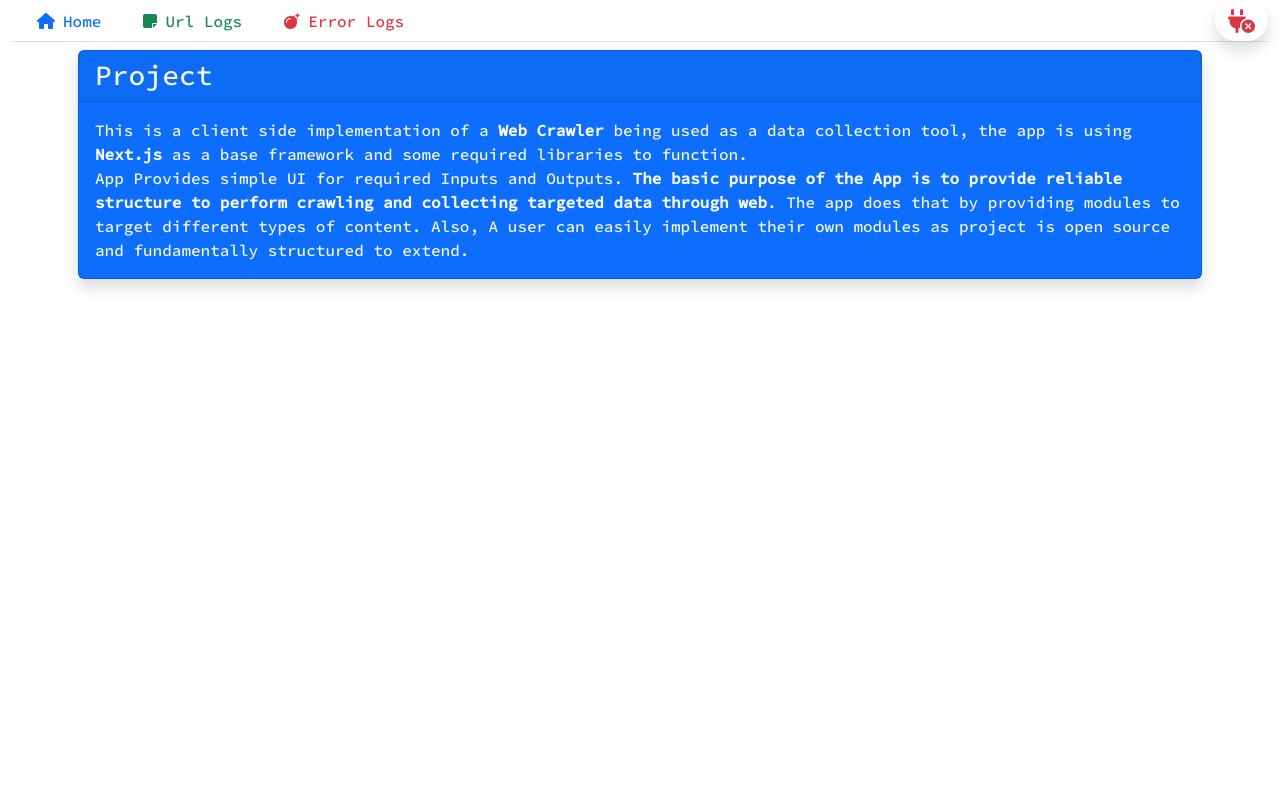
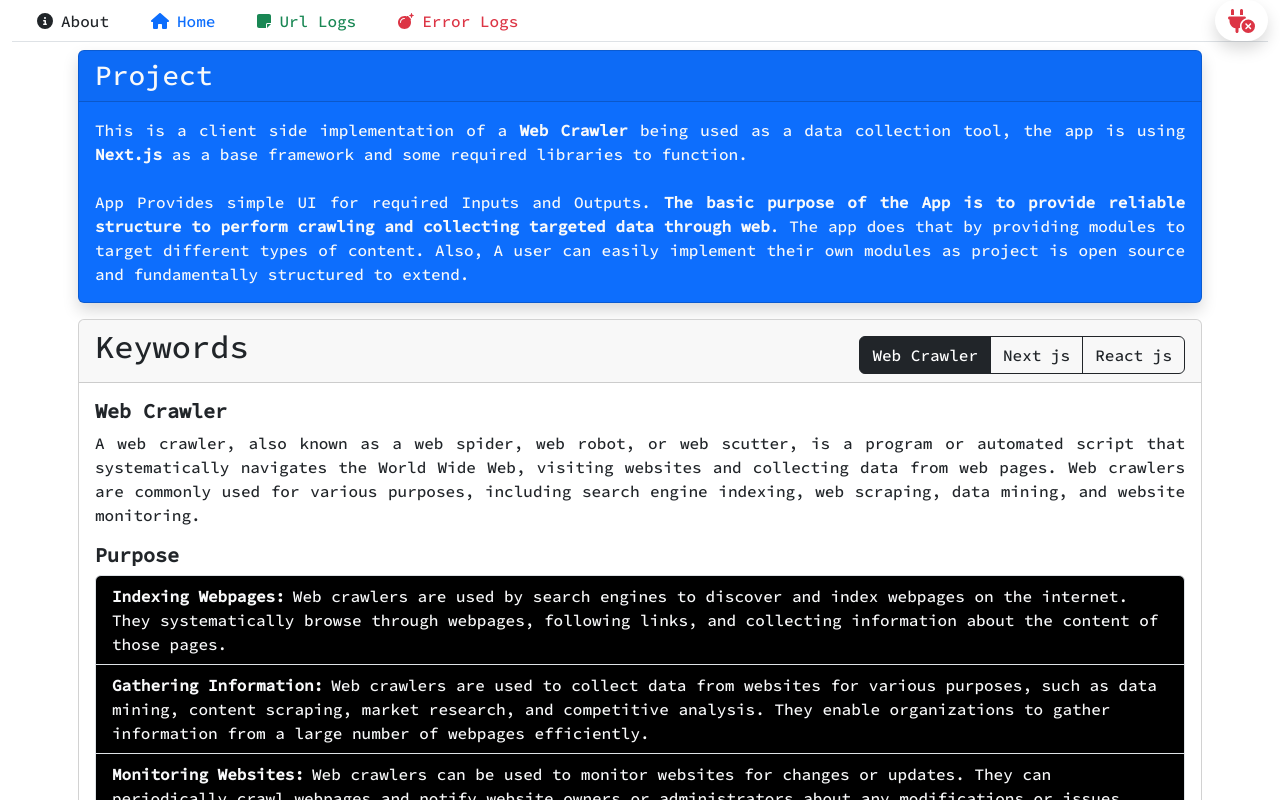
Before and after one commit to astric-0/NextCrawler, a Next.js app: page /about in a window 1280 px wide. Built offline with nearby package versions, Linux system fonts and the light colour scheme.

Commit message:
added KeywordCard

```diff
--- a/components/index.js
+++ b/components/index.js
@@ -20,6 +20,8 @@ import BatchInfo from "./panels/BatchInfo";
 import ExpandBtn from "./ExpandBtn";
 import StatusControl from "./StatusControl";
 
+import * as Info from "./info";
+
 export {
     Layout,
     TopPanel,
@@ -41,4 +43,6 @@ export {
     PanelTitle,
     BatchInfo,
     ExpandBtn,
+
+    Info,
 }
--- /dev/null
+++ b/components/info/KeywordCard.js
@@ -0,0 +1,54 @@
+import React, { useState } from "react";
+import keywords from "./keywords";
+import { Button, ButtonGroup, Card, ListGroup } from "react-bootstrap";
+
+const KeywordCard = _ => {
+    const [currentKeyword, setCurrentKeyword] = useState(keywords[0]);
+
+    const keywordsBtnList = keywords.map((word, index) =>  (
+            <Button
+                key={index}
+                variant="outline-dark"
+                onClick={_ => setCurrentKeyword(word)}
+                active={currentKeyword.keyword == word.keyword}
+            >
+                {word.title}
+            </Button>
+        )
+    );
+
+    const keywordPointsLists = currentKeyword.lists?.map(({ listTitle, keyPoints }, index) => {
+
+        const pointsList = keyPoints?.map(({ itemTitle, itemDetail }, index) => (
+            <ListGroup.Item as='li' className='bg-black text-light' key={index}>
+                <span className="fw-bold me-2">{itemTitle}:</span>
+                {itemDetail}
+            </ListGroup.Item>
+        ));
+
+        return (
+            <div className='mt-2' key={index}>
+                <h5 className='h5 fw-bold'>{listTitle}</h5>
+                <ListGroup as='ul'>{pointsList}</ListGroup>
+            </div>
+        );
+    });
+
+    return (
+        <Card className='mt-3'>
+            <Card.Header className="d-flex justify-content-between">
+                <span className='h2'>Keywords</span>
+                <ButtonGroup variant='dark' className='mt-2'>
+                    {keywordsBtnList}
+                </ButtonGroup>
+            </Card.Header>
+            <Card.Body>
+                <Card.Title className="h3 fw-bold">{currentKeyword.title}</Card.Title>
+                <Card.Text align='justify'>{currentKeyword.detail}</Card.Text>
+                {keywordPointsLists}
+            </Card.Body>
+        </Card>
+    );
+}
+
+export default KeywordCard;
--- /dev/null
+++ b/components/info/index.js
@@ -0,0 +1,7 @@
+import keywords from "./keywords";
+import KeywordCard from "./KeywordCard";
+
+export {
+    keywords,
+    KeywordCard,
+}
--- /dev/null
+++ b/components/info/keywords.js
@@ -0,0 +1,79 @@
+const keywords = [
+    {
+        keyword: 'webCrawler',
+        title: 'Web Crawler',
+        detail: `A web crawler, also known as a web spider, web robot, or web scutter, is a program or automated script that systematically navigates the World Wide Web, visiting websites and collecting data from web pages. Web crawlers are commonly used for various purposes, including search engine indexing, web scraping, data mining, and website monitoring.`,
+        lists: [
+            {
+                listTitle: 'Purpose',
+                keyPoints: [
+                    {
+                        itemTitle: 'Indexing Webpages',
+                        itemDetail: 'Web crawlers are used by search engines to discover and index webpages on the internet. They systematically browse through webpages, following links, and collecting information about the content of those pages.',
+                    },
+                    {
+                        itemTitle: 'Gathering Information',
+                        itemDetail: 'Web crawlers are used to collect data from websites for various purposes, such as data mining, content scraping, market research, and competitive analysis. They enable organizations to gather information from a large number of webpages efficiently.',
+                    },
+                    {
+                        itemTitle: 'Monitoring Websites',
+                        itemDetail: 'Web crawlers can be used to monitor websites for changes or updates. They can periodically crawl webpages and notify website owners or administrators about any modifications or issues detected.',
+                    }
+                ]
+            }
+        ]
+    },
+
+    {
+        keyword: 'nextjs',
+        title: 'Next js',
+        detail: 'Next.js is a popular and open-source JavaScript framework that is built on top of React. It is designed for building web applications, and it provides a set of tools and features that simplify the development process and improve the performance and user experience of web applications',
+        lists: [
+            {
+                listTitle: 'Features',
+                keyPoints: [
+                    {
+                        itemTitle: 'Server-Side Rendering (SSR)',
+                        itemDetail: 'Next.js supports server-side rendering out of the box, which means that the initial rendering of pages happens on the server, improving performance and SEO. It allows you to create dynamic web applications while maintaining the advantages of server-side rendering',
+                    },
+                    {
+                        itemTitle: 'Static Site Generation (SSG)',
+                        itemDetail: 'Next.js can also generate static HTML files at build time, which is a great option for content-heavy websites. This approach can significantly improve loading speed and scalability.',
+                    },
+                    {
+                        itemTitle: 'Routing',
+                        itemDetail: 'Next.js has a file-based routing system. You can create routes simply by organizing your project files and folders in the pages directory.',
+                    }
+                ]
+            }
+        ]
+    },
+
+    {
+        keyword: 'reactjs',
+        title: 'React js',
+        detail: 'React, is an open-source JavaScript library for building user interfaces. It was developed and is maintained by Facebook and a community of individual developers and companies. React is a popular choice for creating interactive and dynamic user interfaces for web applications',
+        lists: [
+            {
+                listTitle: 'Features',
+                keyPoints: [
+                    {
+                        itemTitle: 'Component-Based',
+                        itemDetail: 'React is built around the concept of reusable components. Components are self-contained, independent units of the user interface that can be composed to create complex UIs. This component-based architecture promotes reusability, maintainability, and scalability.',
+                    },
+                    {
+                        itemTitle: 'Virtual DOM',
+                        itemDetail: 'React uses a virtual representation of the DOM (Document Object Model) to optimize rendering performance. Instead of updating the actual DOM directly, React compares the virtual DOM to the real DOM and updates only the parts that have changed. This minimizes the number of updates and enhances the performance of web applications.',
+                    },
+                    {
+                        itemTitle: 'JSX',
+                        itemDetail: 'React introduces JSX (JavaScript XML), which is an extension to JavaScript that allows you to write HTML-like code within your JavaScript code. JSX makes it easier to define the structure of your components and is transpiled to regular JavaScript by build tools.',
+                    }
+                ]
+            }
+        ]
+    }
+
+];
+
+export default keywords;
--- a/components/layouts/TopPanel.jsx
+++ b/components/layouts/TopPanel.jsx
@@ -2,13 +2,20 @@ import React, { useContext } from 'react';
 import { Nav, Badge } from 'react-bootstrap';
 import Link from 'next/link';
 import { FontAwesomeIcon } from '@fortawesome/react-fontawesome';
-import { faBomb, faNoteSticky, faHome } from '@fortawesome/free-solid-svg-icons';
+import { faBomb, faNoteSticky, faHome, faCircleInfo } from '@fortawesome/free-solid-svg-icons';
 import AppContext from '@/context/AppContext';
 import { StatusControl, UploadControl } from '@/components/';
 
 const navItems = _ => {
     const { currentInfo, getTotalProccessedUrl, getErrorListLength } = useContext(AppContext);
     return [
+        {
+            href: '/about',
+            face: 'About',
+            icon: faCircleInfo,
+            variant: 'dark',
+            data: '',
+        },
         {
             href: '/',
             face: 'Home',
--- a/pages/about/index.js
+++ b/pages/about/index.js
@@ -1,36 +1,23 @@
 import { useState } from "react";
 import { Container, Card } from "react-bootstrap";
-
-const KeyWords = _ => {
-    const keywords = {
-        webCrawler: {
-            title: 'Web Crawler',
-            details: 'A web crawler, also known as a web spider, web robot, or web scutter, is a program or automated script that systematically navigates the World Wide Web, visiting websites and collecting data from web pages. Web crawlers are commonly used for various purposes, including search engine indexing, web scraping, data mining, and website monitoring.',
-            list: [
-                {
-                    listTitle: 'Purpose',
-                    keyPoints: []
-                }
-            ]
-        }
-    }
-    const [currentKeyword, setCurrentKeyword] = useState();
-}
+import { Info } from "@/components";
 
 const About = _ => {
     return (
         <Container className="p-2">
             <Card bg="primary" text="light" className="shadow">
                 <Card.Header className="h3">Project</Card.Header>
-                <Card.Body>
-                    This is a client side implementation of a <span class='fw-bold'>Web Crawler</span> being used as a data collection tool,
-                    the app is using <span class='fw-bold'>Next.js</span> as a base framework and some required libraries to function.
-                    <br/>
-                    App Provides simple UI for required Inputs and Outputs.<span class='fw-bold'> The basic purpose of the App is to provide
+                <Card.Body align='justify'>
+                    This is a client side implementation of a <span className='fw-bold'>Web Crawler</span> being used as a data collection tool,
+                    the app is using <span className='fw-bold'>Next.js</span> as a base framework and some required libraries to function.
+                    <br/><br />
+                    App Provides simple UI for required Inputs and Outputs.<span className='fw-bold'> The basic purpose of the App is to provide
                     reliable structure to perform crawling and collecting targeted data through web</span>. The app does that by providing modules to target
                     different types of content. Also, A user can easily implement their own modules as project is open source and fundamentally structured to extend.
                 </Card.Body>
             </Card>
+
+            <Info.KeywordCard />
         </Container>
     );
 }
```
